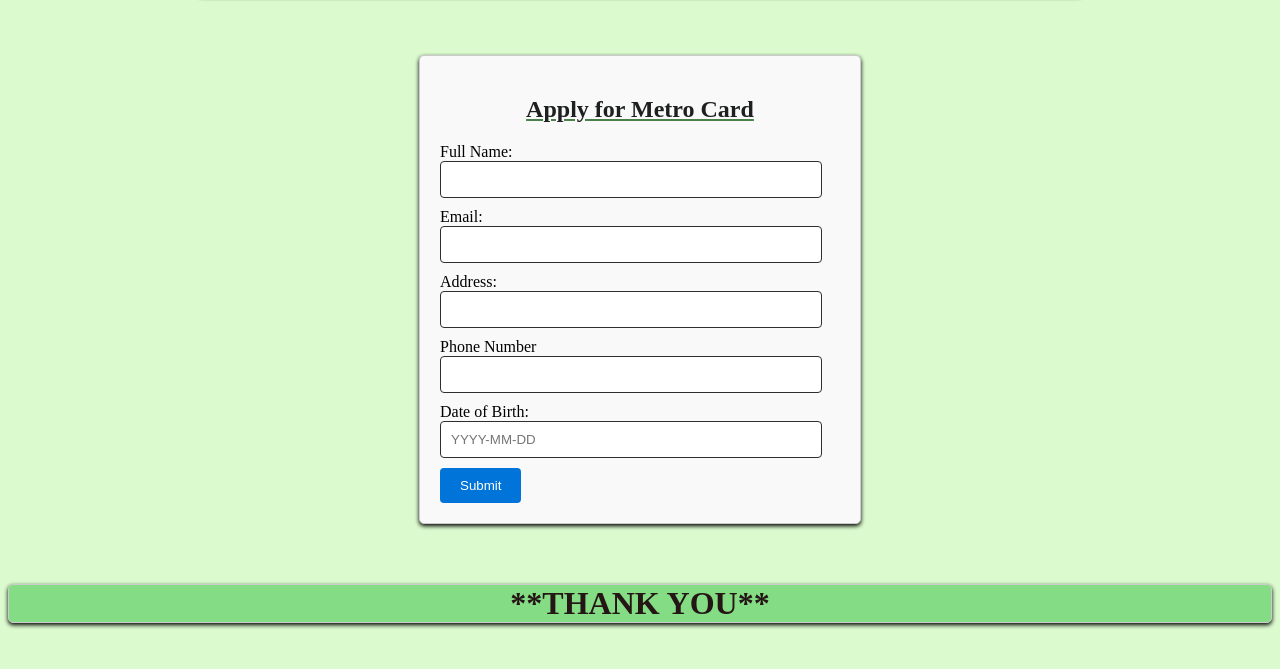
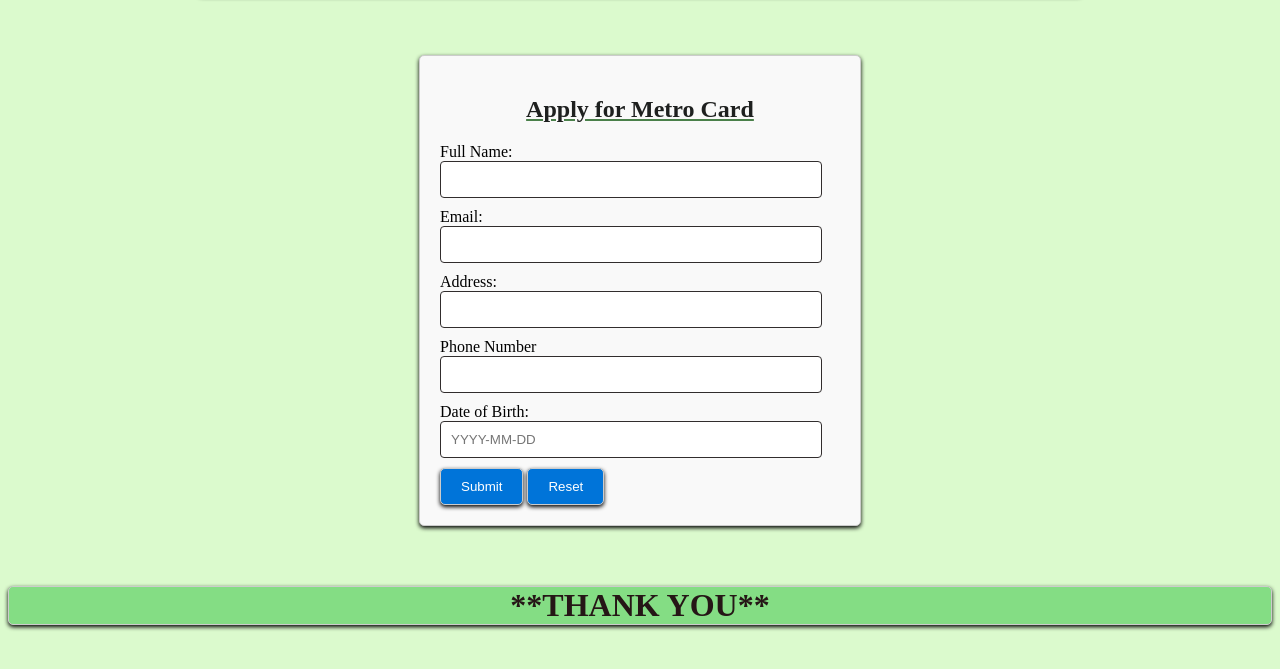
Before and after one commit to BishalPandey1/ALL_About_WebDevelopment., a plain HTML site: page Metro.html in a window 1280 px wide. Shown: the part 147-816 px from the top of the page. Drawn offline with Linux system fonts and the light colour scheme.

Commit message:
Update Metro.html

```diff
--- a/Metro.html
+++ b/Metro.html
@@ -71,9 +71,27 @@
             border-radius: 4px;
             cursor: pointer;
             transition: background-color 0.3s ease;
+            border: 1px solid #ccc;
+            border-radius: 5px;
+            box-shadow: 0 2px 4px rgb(0, 0, 0);
+        }
+        input[type="reset"] {
+            background-color: #0074D9;
+            color: white;
+            padding: 10px 20px;
+            border: none;
+            border-radius: 4px;
+            cursor: pointer;
+            transition: background-color 0.3s ease;
+            border: 1px solid #ccc;
+            border-radius: 5px;
+            box-shadow: 0 2px 4px rgb(0, 0, 0);
         }
 
         input[type="submit"]:hover {
+            background-color: #005ea6;
+        }
+        input[type="reset"]:hover {
             background-color: #005ea6;
         }
     </style>
@@ -100,8 +118,8 @@
 
             <label for="dob">Date of Birth:</label>
             <input type="text" id="dob" name="dob" placeholder="YYYY-MM-DD" required>
-
             <input type="submit" value="Submit">
+            <input type="reset" Value="Reset">
         </form>
     </div>
     <footer>
```
